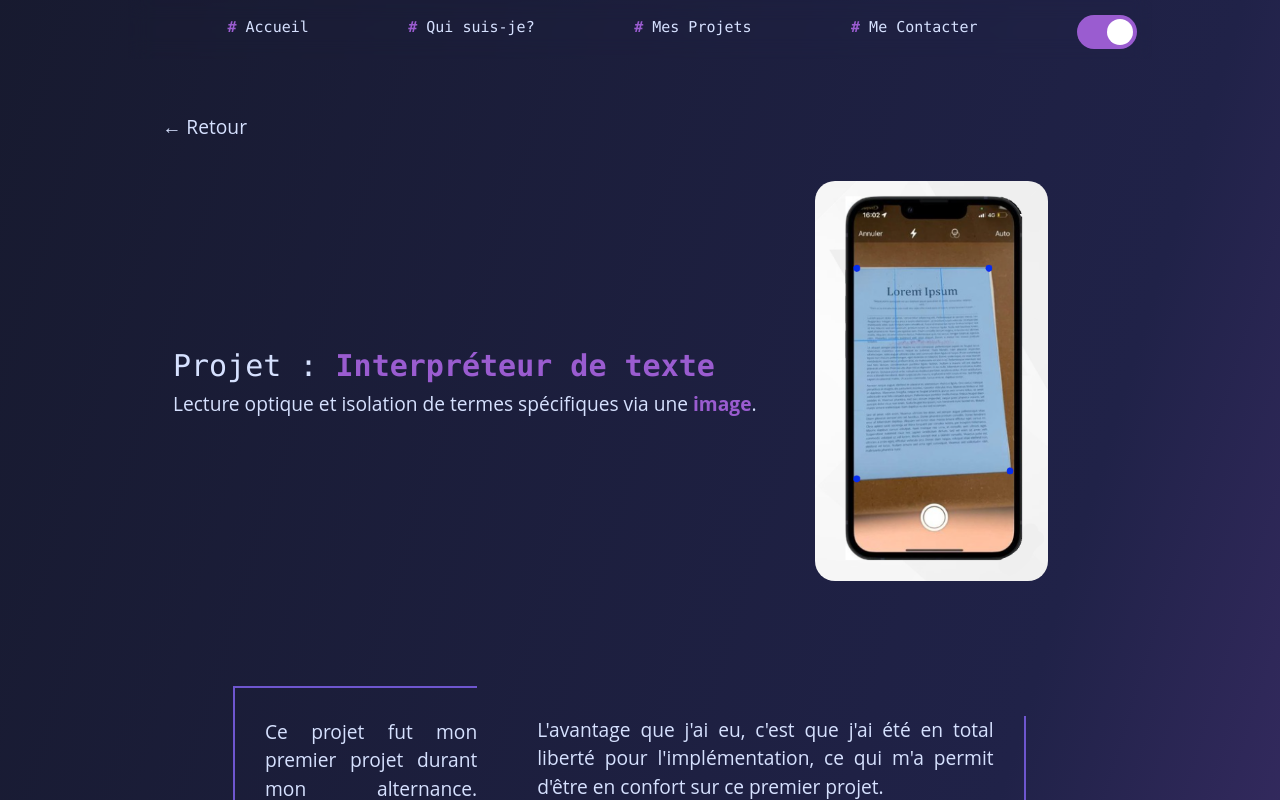
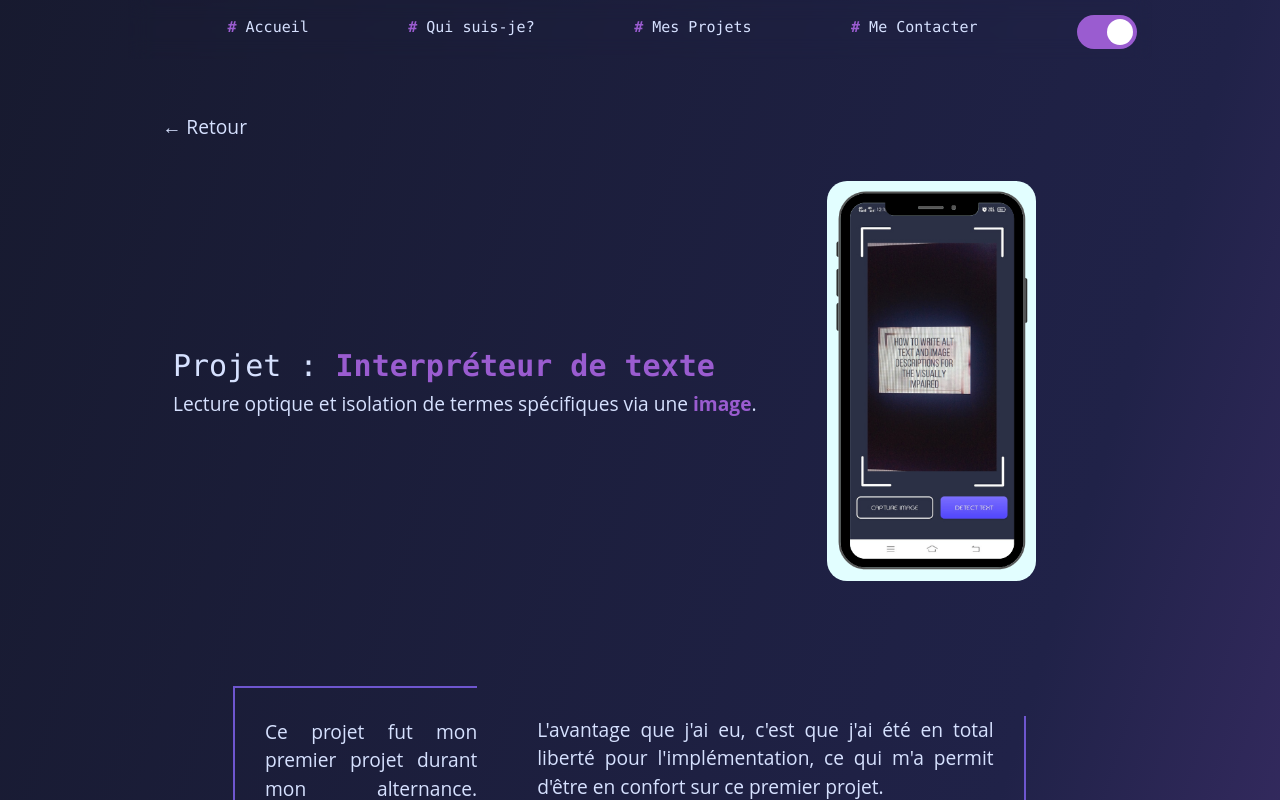
Before and after one commit to ArthurDesmonts/portfolio, a Vue app: page /portfolio/mlkit in a window 1280 px wide. Shown: the top 800 px of the page. Built offline with nearby package versions, Linux system fonts and the light colour scheme.

Commit message:
ajout preview projet mlkit

```diff
--- a/src/components/Mlkit.vue
+++ b/src/components/Mlkit.vue
@@ -8,7 +8,7 @@
                 <h1>Projet : <span class="icon">Interpréteur de texte</span></h1>
                 <p>Lecture optique et isolation de termes spécifiques via une <span class='icon'>image</span>.</p>
             </div>
-            <img class="project-preview" src="../assets/openCVpreview.png" alt="Preview of the project">
+            <img class="project-preview" src="../assets/mlkitPreview.png" alt="Preview of the project">
         </div>
         <div class="intro-project">
             <div class="intro-pre-content">
--- a/src/components/Typefaster.vue
+++ b/src/components/Typefaster.vue
@@ -6,7 +6,7 @@
         <div class="project-header">
             <div>
                 <h1>Nom du projet : <span class="icon">Type Faster</span></h1>
-                <p>Développement d'un jeu online de <span class='icon'>typing.</span></p>
+                <p>Développement d'un jeu online de <span class='icon'>typing</span>.</p>
             </div>
             <img class="project-preview" src="../assets/typefasterPreview.png" alt="Preview of the project">
         </div>
```
Also changed, not shown: src/assets/mlkitPreview.png (added).
